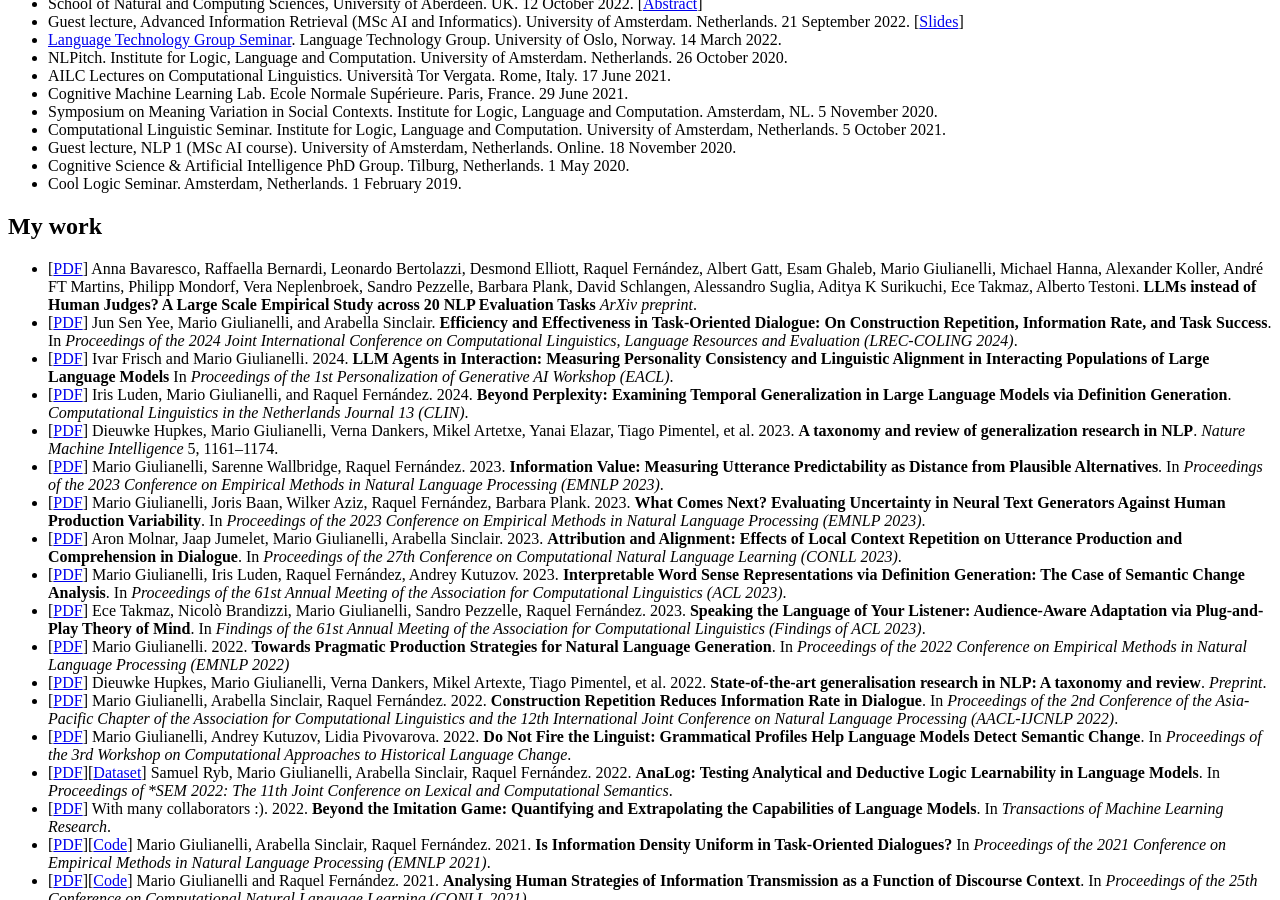
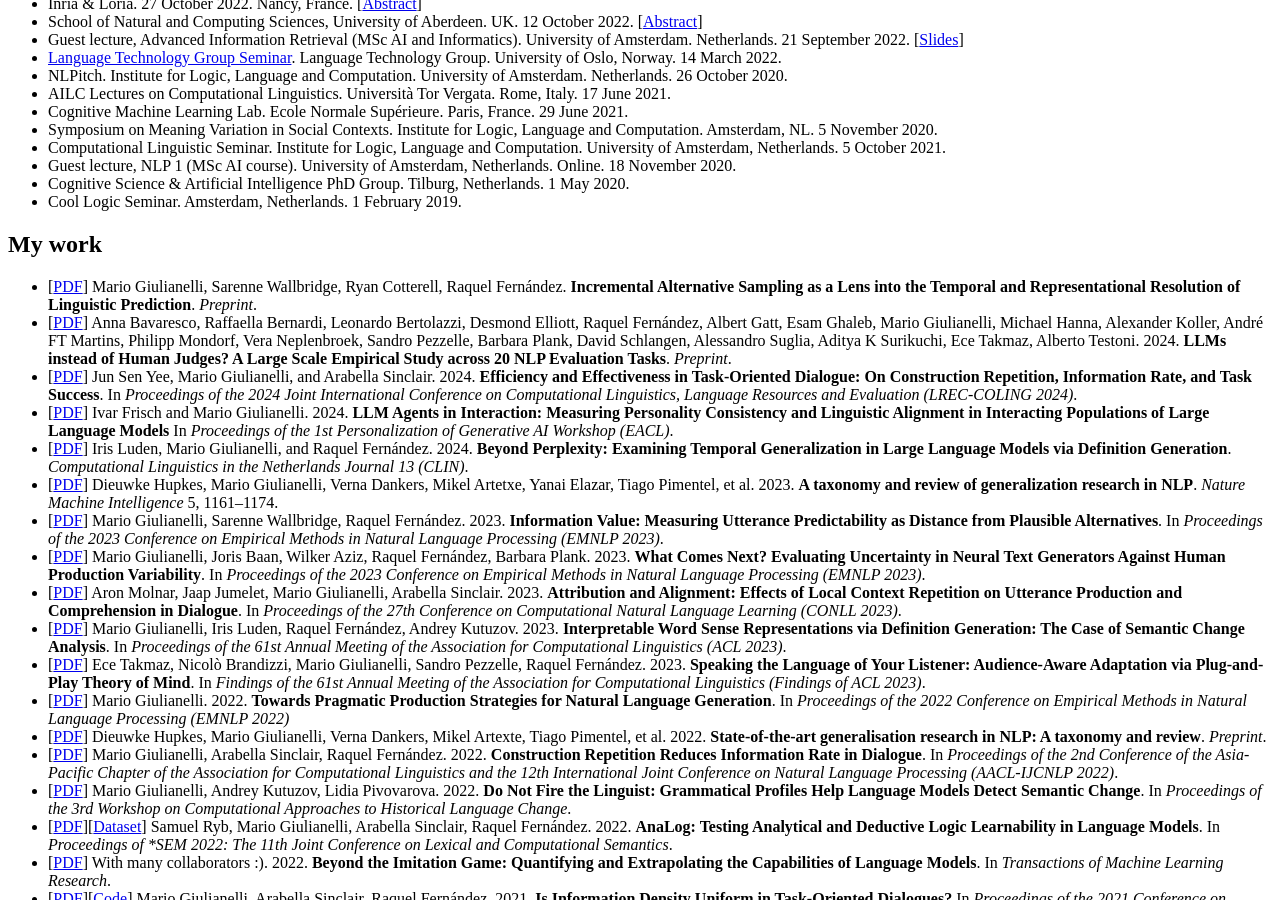
Before and after one commit to glnmario/glnmario.github.io, a Jekyll site: the page built from index.md, in a window 1280 px wide and 900 px high, scrolled down 2147 px. Built offline with Jekyll 4.4.1, drawn with Linux system fonts in a browser that asks for light colours; some of the changed text lies outside the part shown.

Commit message:
Update index.md

```diff
--- a/index.md
+++ b/index.md
@@ -29,6 +29,7 @@ Currently I study Artificial Intelligence at the University of Amsterdam.
 -->
 
 ## News
+- New [preprint](https://doi.org/10.31234/osf.io/fhp84) presents a model of incremental language comprehension rooted in, but enhancing, surprisal theory. Very exciting stuff.
 - New [preprint](https://arxiv.org/pdf/2406.18403) on LLMs vs. human judges for NLP tasks; see also [thread](https://x.com/glnmario/status/1807784630935835040) on X.
 - I am looking for semester projects and theses to supervise. Get in touch!
 - Oral presentation at LREC-COLING with Jun Sen Yee and Arabella Sinclair: _Efficiency and Effectiveness in Task‐Oriented Dialogue: On Construction Repetition, Information Rate, and Task Success_.
@@ -82,8 +83,9 @@ Currently I study Artificial Intelligence at the University of Amsterdam.
 
 
 ## My work
-- [[PDF](https://arxiv.org/pdf/2406.18403)] Anna Bavaresco, Raffaella Bernardi, Leonardo Bertolazzi, Desmond Elliott, Raquel Fernández, Albert Gatt, Esam Ghaleb, Mario Giulianelli, Michael Hanna, Alexander Koller, André FT Martins, Philipp Mondorf, Vera Neplenbroek, Sandro Pezzelle, Barbara Plank, David Schlangen, Alessandro Suglia, Aditya K Surikuchi, Ece Takmaz, Alberto Testoni. **LLMs instead of Human Judges? A Large Scale Empirical Study across 20 NLP Evaluation Tasks** _ArXiv preprint_.
-- [[PDF](https://aclanthology.org/2024.lrec-main.494/)] Jun Sen Yee, Mario Giulianelli, and Arabella Sinclair. **Efficiency and Effectiveness in Task‐Oriented Dialogue: On Construction Repetition, Information Rate, and Task Success**. In _Proceedings of the 2024 Joint International Conference on Computational Linguistics, Language Resources and Evaluation (LREC‐COLING 2024)_.
+- [[PDF](https://doi.org/10.31234/osf.io/fhp84)] Mario Giulianelli, Sarenne Wallbridge, Ryan Cotterell, Raquel Fernández. **Incremental Alternative Sampling as a Lens into the Temporal and Representational Resolution of Linguistic Prediction**. _Preprint_.
+- [[PDF](https://arxiv.org/pdf/2406.18403)] Anna Bavaresco, Raffaella Bernardi, Leonardo Bertolazzi, Desmond Elliott, Raquel Fernández, Albert Gatt, Esam Ghaleb, Mario Giulianelli, Michael Hanna, Alexander Koller, André FT Martins, Philipp Mondorf, Vera Neplenbroek, Sandro Pezzelle, Barbara Plank, David Schlangen, Alessandro Suglia, Aditya K Surikuchi, Ece Takmaz, Alberto Testoni. 2024. **LLMs instead of Human Judges? A Large Scale Empirical Study across 20 NLP Evaluation Tasks**. _Preprint_.
+- [[PDF](https://aclanthology.org/2024.lrec-main.494/)] Jun Sen Yee, Mario Giulianelli, and Arabella Sinclair. 2024. **Efficiency and Effectiveness in Task‐Oriented Dialogue: On Construction Repetition, Information Rate, and Task Success**. In _Proceedings of the 2024 Joint International Conference on Computational Linguistics, Language Resources and Evaluation (LREC‐COLING 2024)_.
 - [[PDF](https://aclanthology.org/2024.personalize-1.9/)] Ivar Frisch and Mario Giulianelli. 2024. **LLM Agents in Interaction: Measuring Personality Consistency and Linguistic Alignment in Interacting Populations of Large Language Models** In _Proceedings of the 1st Personalization of Generative AI Workshop (EACL)_.
 - [[PDF](https://aclanthology.org/2024.personalize-1.9/)] Iris Luden, Mario Giulianelli, and Raquel Fernández. 2024. **Beyond Perplexity: Examining Temporal Generalization in Large Language Models via Definition Generation**. _Computational Linguistics in the Netherlands Journal 13 (CLIN)_.
 - [[PDF](https://www.nature.com/articles/s42256-023-00729-y)] Dieuwke Hupkes, Mario Giulianelli, Verna Dankers, Mikel Artetxe, Yanai Elazar, Tiago Pimentel, et al. 2023. **A taxonomy and review of generalization research in NLP**. _Nature Machine Intelligence_ 5, 1161–1174.
```
